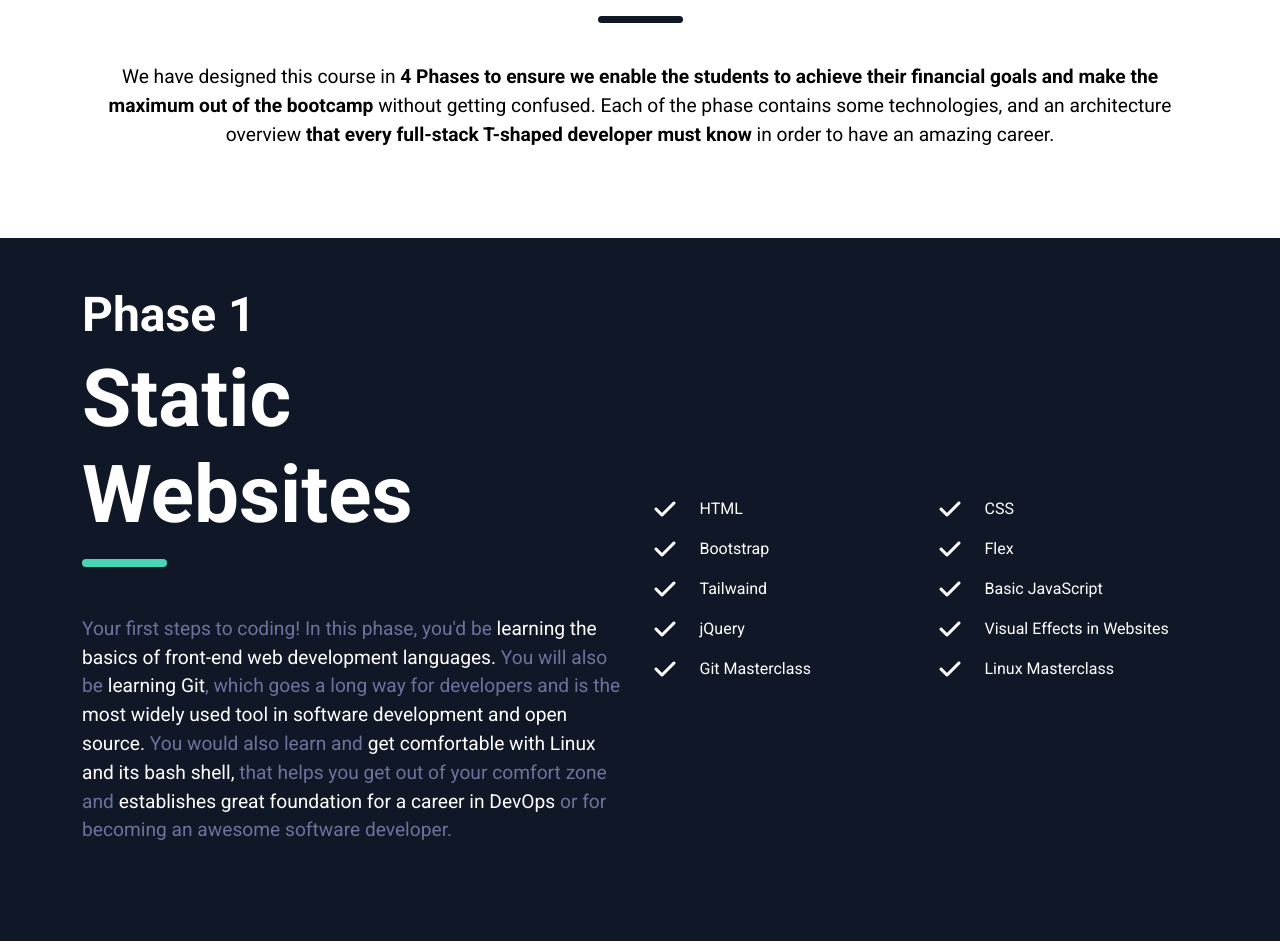
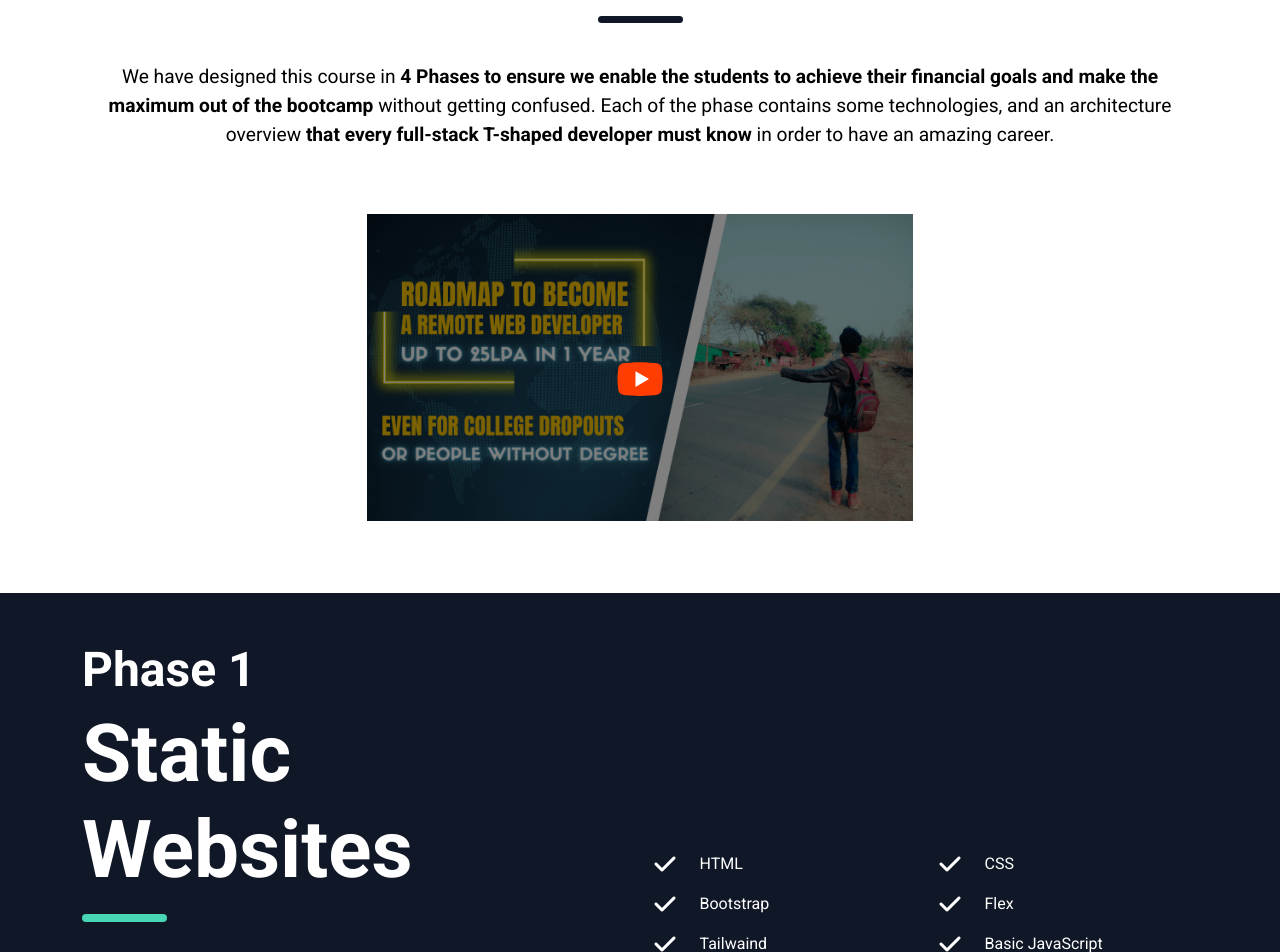
Before and after one commit to virtual-tech-school/virtual-tech-school, a Python web app: template app/templates/bootcamp/bootcamp.html in a window 1280 px wide. Shown: the part 1288-2240 px from the top of the page. Run offline with Jinja, Linux system fonts and the light colour scheme; the template is opened without the code that fills it, so the values that code supplies are empty; some libraries are stand-ins or nearby versions.

Commit message:
bootcamp page completed

```diff
--- a/app/templates/bootcamp/bootcamp.html
+++ b/app/templates/bootcamp/bootcamp.html
@@ -130,6 +130,16 @@
             </div>
             <div class="col-12 col-md-12 col-lg-12 text-center my-4">
                 <p class="text-paragraph text-black">We have designed this course in <b>4 Phases to ensure we enable the students to achieve their financial goals and make the maximum out of the bootcamp</b> without getting confused. Each of the phase contains some technologies, and an architecture overview <b>that every full-stack T-shaped developer must know</b> in order to have an amazing career.</p>
+            </div>
+            <div class="col-12 col-md-12 col-lg-6 offset-lg-3 text-center my-4">
+                <div class="position-relative">
+                    <img src="/static/images/roadmap.png" alt="Web Development Roadmap" width="100%;" class="img-fluid" />
+                    <a target="_blank" href="https://www.youtube.com/watch?v=bJUpa1AJ2Gs&list=PL2kSRH_DmWVZzZSN87g1dSDz0FUnp9PMh&index=2">
+                        <div class="img-overlay">
+                            <img src="/static/images/youtube.svg" width="10%;" class="img-fluid overlay-icon" />
+                        </div>
+                    </a>
+                </div>
             </div>
         </div>
     </div>
--- a/app/templates/main.jinja
+++ b/app/templates/main.jinja
@@ -207,6 +207,24 @@
                 font-size: 1.5rem;
             }
 
+            .img-clickable {
+                position: relative;
+            }
+
+            .img-overlay {
+                position: absolute;
+                top: 0;
+                width: 100%;
+                height: 100%;
+                background: rgba(0, 0, 0, .5);
+            }
+
+            .overlay-icon {
+                position: absolute;
+                top: 45%;
+                left: 45%;
+            }
+
             @media (max-width: 1024px) {
                 .m-start, .m-end {
                     margin-left: auto;
```
Also changed, not shown: app/templates/home/style.jinja (+0 -18 lines).
